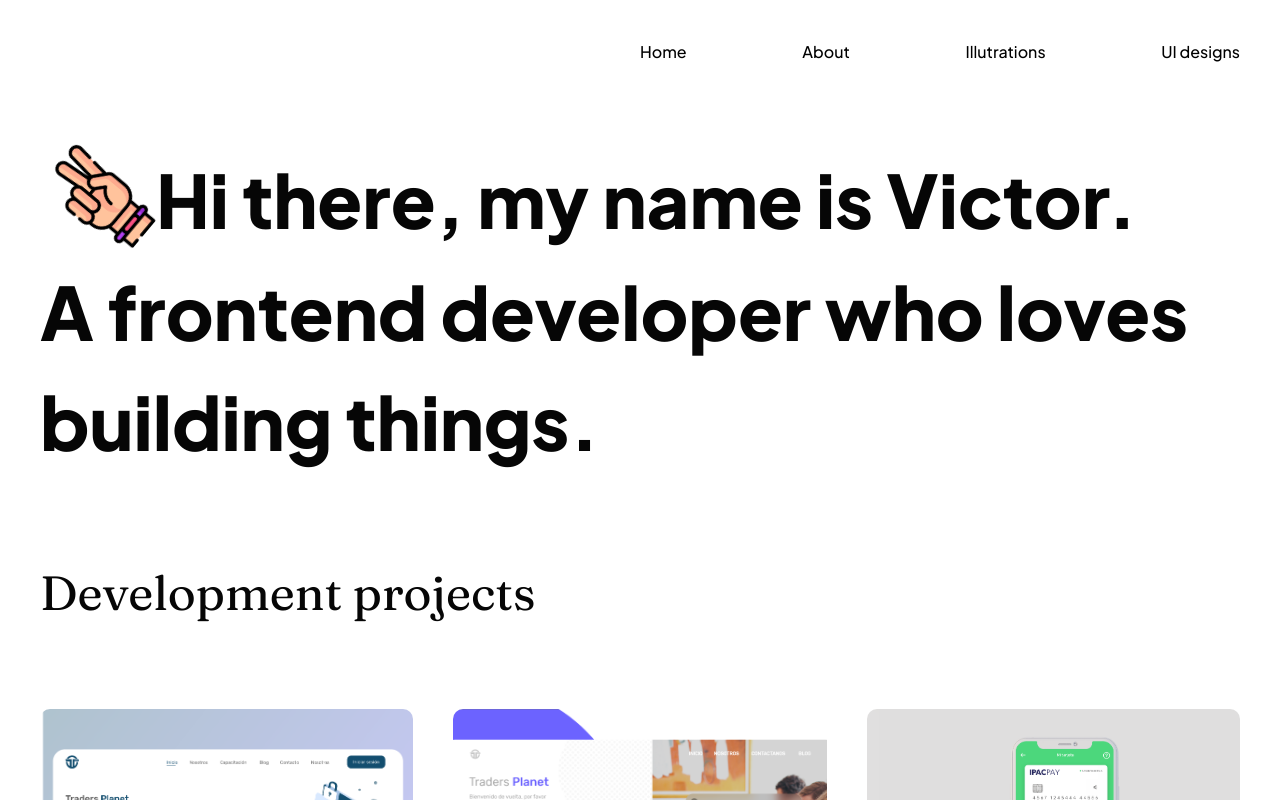
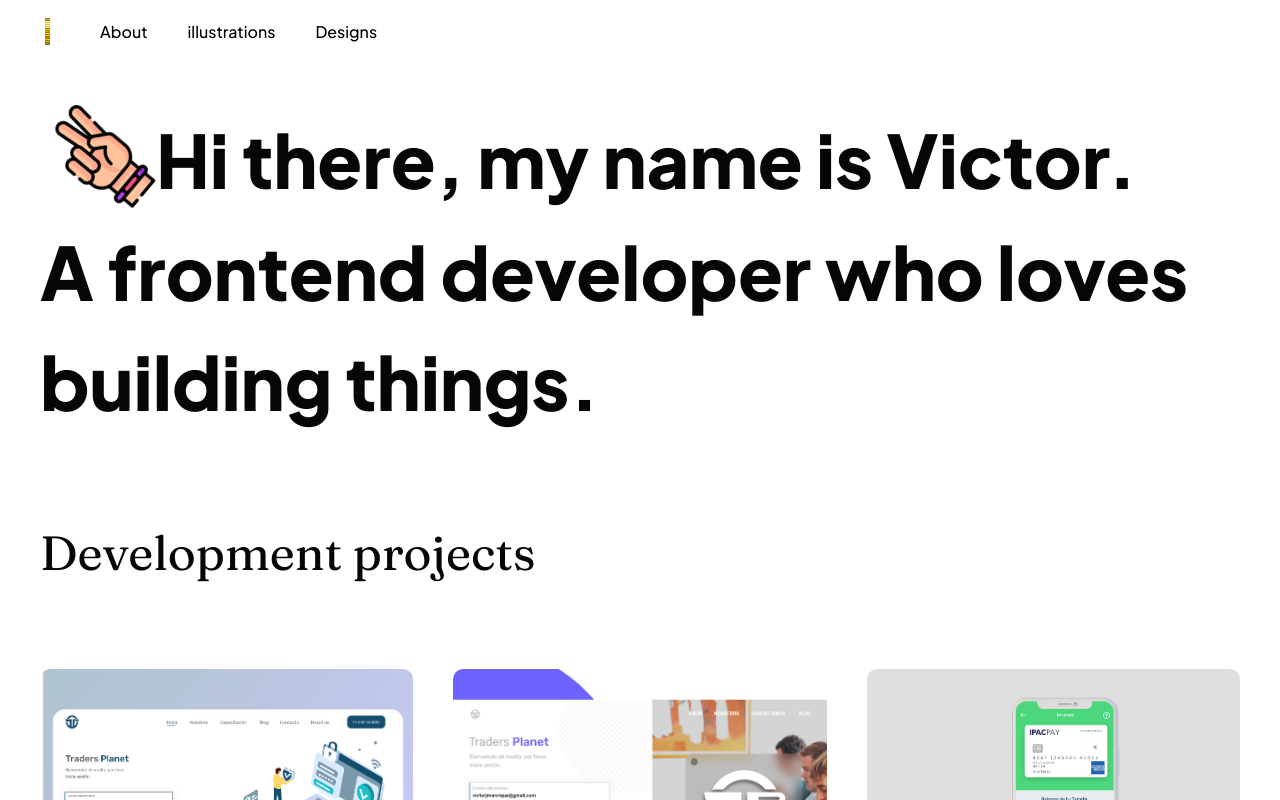
Before and after one commit to vjotaa/portfolio, a SvelteKit app: page / in a window 1280 px wide. Shown: the top 800 px of the page. Built offline with nearby package versions, Linux system fonts and the light colour scheme.

Commit message:
feat: added better navigation

```diff
--- a/src/routes/+layout.svelte
+++ b/src/routes/+layout.svelte
@@ -1,28 +1,113 @@
-<div class="flex justify-end w-full my-10 px-10">
-  <div
-    class="flex justify-between max-sm:w-full max-sm:flex-col max-sm:gap-6 sm:w-full md:w-full lg:w-1/2"
-  >
-    <a href="/" class=" bold cursor-aointer">Home</a>
-    <a href="/about" class="bold cursor-aointer">About</a>
-    <a href="/illustrations" class="bold cursor-aointer">Illutrations</a>
-    <a href="/designs" class="bold cursor-aointer">UI designs</a>
+<script lant="ts">
+  const logo = new URL("../../static/vjotaa.gif", import.meta.url).href;
+  let open = false;
+</script>
+
+<nav class="bg-gray-800">
+  <div class="w-full px-2 sm:px-6 lg:px-8">
+    <div class="relative flex h-16 items-center justify-between">
+      <div class="absolute inset-y-0 left-0 flex items-center sm:hidden">
+        <button
+          type="button"
+          class="inline-flex items-center justify-center rounded-md p-2 text-gray-400 hover:bg-gray-700 hover:text-white focus:outline-none focus:ring-2 focus:ring-inset focus:ring-white"
+          aria-controls="mobile-menu"
+          aria-expanded="false"
+          on:click={() => (open = !open)}
+        >
+          <span class="sr-only">Open main menu</span>
+          <svg
+            class="block h-6 w-6"
+            xmlns="http://www.w3.org/2000/svg"
+            fill="none"
+            viewBox="0 0 24 24"
+            stroke-width="1.5"
+            stroke="currentColor"
+            aria-hidden="true"
+          >
+            <path
+              stroke-linecap="round"
+              stroke-linejoin="round"
+              d="M3.75 6.75h16.5M3.75 12h16.5m-16.5 5.25h16.5"
+            />
+          </svg>
+          <svg
+            class="hidden h-6 w-6"
+            xmlns="http://www.w3.org/2000/svg"
+            fill="none"
+            viewBox="0 0 24 24"
+            stroke-width="1.5"
+            stroke="currentColor"
+            aria-hidden="true"
+          >
+            <path
+              stroke-linecap="round"
+              stroke-linejoin="round"
+              d="M6 18L18 6M6 6l12 12"
+            />
+          </svg>
+        </button>
+      </div>
+      <div
+        class="flex flex-1 items-center justify-center sm:items-stretch sm:justify-start"
+      >
+        <div class="flex flex-shrink-0 items-center">
+          <a href="/">
+            <img class="block h-8 w-auto lg:hidden" src={logo} alt="Coin" />
+            <img class="hidden h-8 w-auto lg:block" src={logo} alt="Coin" />
+          </a>
+        </div>
+        <div class="hidden sm:ml-6 sm:block">
+          <div class="flex space-x-4">
+            <!-- Current: "bg-gray-900 text-white", Default: "text-gray-300 hover:bg-gray-700 hover:text-white" -->
+
+            <a
+              href="/about"
+              class="text-gray-300 hover:bg-gray-700 hover:text-white px-3 py-2 rounded-md text-sm font-medium"
+              >About</a
+            >
+
+            <a
+              href="/illustrations"
+              class="text-gray-300 hover:bg-gray-700 hover:text-white px-3 py-2 rounded-md text-sm font-medium"
+              >illustrations</a
+            >
+
+            <a
+              href="/designs"
+              class="text-gray-300 hover:bg-gray-700 hover:text-white px-3 py-2 rounded-md text-sm font-medium"
+              >Designs</a
+            >
+          </div>
+        </div>
+      </div>
+    </div>
   </div>
-</div>
+
+  {#if open}
+    <div class="sm:hidden" id="mobile-menu">
+      <div class="space-y-1 px-2 pt-2 pb-3">
+        <a
+          on:click={() => (open = !open)}
+          href="/about"
+          class="text-gray-300 hover:bg-gray-700 hover:text-white block px-3 py-2 rounded-md text-base font-medium"
+          >About</a
+        >
+
+        <a
+          on:click={() => (open = !open)}
+          href="/illustrations"
+          class="text-gray-300 hover:bg-gray-700 hover:text-white block px-3 py-2 rounded-md text-base font-medium"
+          >illustrations</a
+        >
+
+        <a
+          on:click={() => (open = !open)}
+          href="/designs"
+          class="text-gray-300 hover:bg-gray-700 hover:text-white block px-3 py-2 rounded-md text-base font-medium"
+          >Designs</a
+        >
+      </div>
+    </div>
+  {/if}
+</nav>
 <slot />
-
-<style>
-  a {
-    transition: 300ms all;
-  }
-  a:hover {
-    animation: moveToa 300ms;
-  }
-  @keyframes moveToa {
-    0% {
-      transform: scale(1);
-    }
-    50% {
-      transform: scale(1.1);
-    }
-  }
-</style>
```
